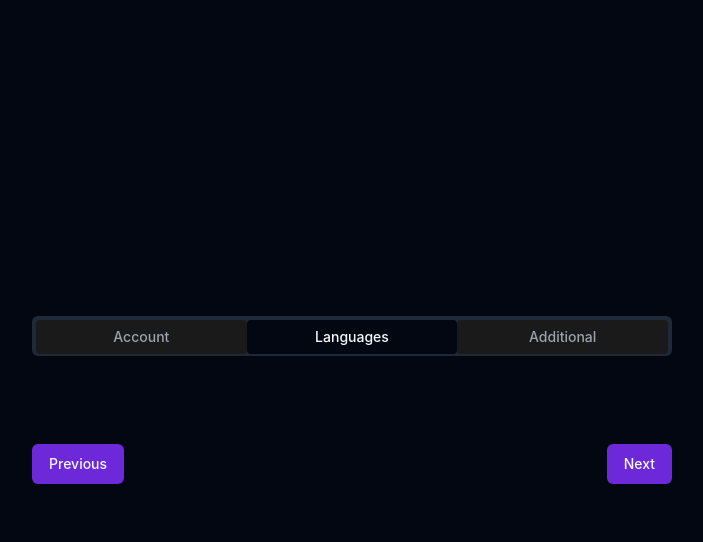
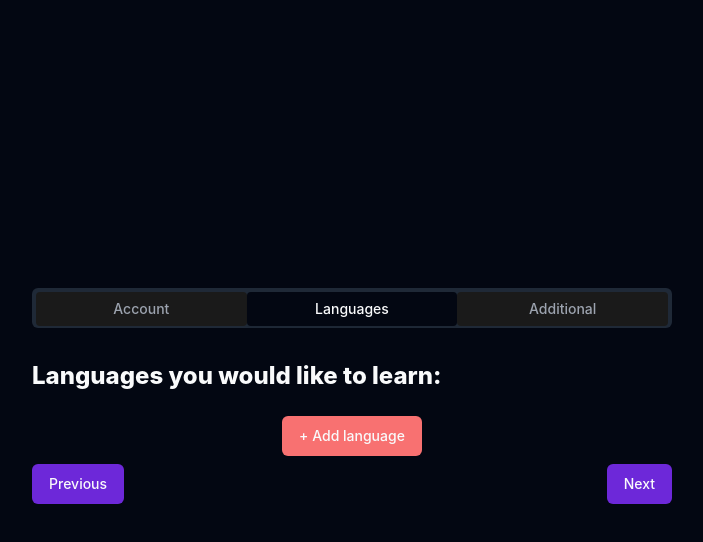
Before and after one commit to Progi-Petrovi/triolingo, a React (Vite) app in the folder frontend/: page /student/register in a window 1280 px wide. Both pictures are taken after a click on the button "Next". Shown: the top 542 px of the page, without its empty margins (288-991 px from the left). Built offline with nearby package versions, Linux system fonts and the light colour scheme.

Commit message:
fix margins on tabs, add button for adding languages

```diff
--- a/frontend/src/pages/register/StudentRegister.tsx
+++ b/frontend/src/pages/register/StudentRegister.tsx
@@ -63,7 +63,7 @@ export default function StudentRegister() {
           </TabsList>
           <TabsContent
             value={TabsTriggerValues.ACCOUNT}
-            className="flex flex-col gap-2 w-full my-10"
+            className="flex flex-col gap-2 w-full"
           >
             <p className="font-extrabold text-3xl my-4">Basic information</p>
             <FormField
@@ -135,16 +135,25 @@ export default function StudentRegister() {
             <div className="flex justify-end my-4">
               <Button
                 type="button"
-                onClick={() => {
-                  setTab(TabsTriggerValues.LANGUAGES);
-                  console.log(tab);
-                }}
+                onClick={() => setTab(TabsTriggerValues.LANGUAGES)}
               >
                 Next
               </Button>
             </div>
           </TabsContent>
-          <TabsContent value={TabsTriggerValues.LANGUAGES} className="w-full">
+          <TabsContent
+            value={TabsTriggerValues.LANGUAGES}
+            className="flex flex-col gap-2 w-full"
+          >
+            <p className="font-extrabold text-2xl my-4">
+              Languages you would like to learn:
+            </p>
+            <div className="flex w-full justify-center">
+              <Button type="button" className="bg-red-400">
+                + Add language
+              </Button>
+            </div>
+
             <div className="flex justify-between w-full">
               <Button
                 type="button"
@@ -160,7 +169,10 @@ export default function StudentRegister() {
               </Button>
             </div>
           </TabsContent>
-          <TabsContent value={TabsTriggerValues.ADDITIONAL} className="w-full">
+          <TabsContent
+            value={TabsTriggerValues.ADDITIONAL}
+            className="flex flex-col gap-2 w-full"
+          >
             <div className="flex justify-between w-full">
               <Button
                 type="button"
```
